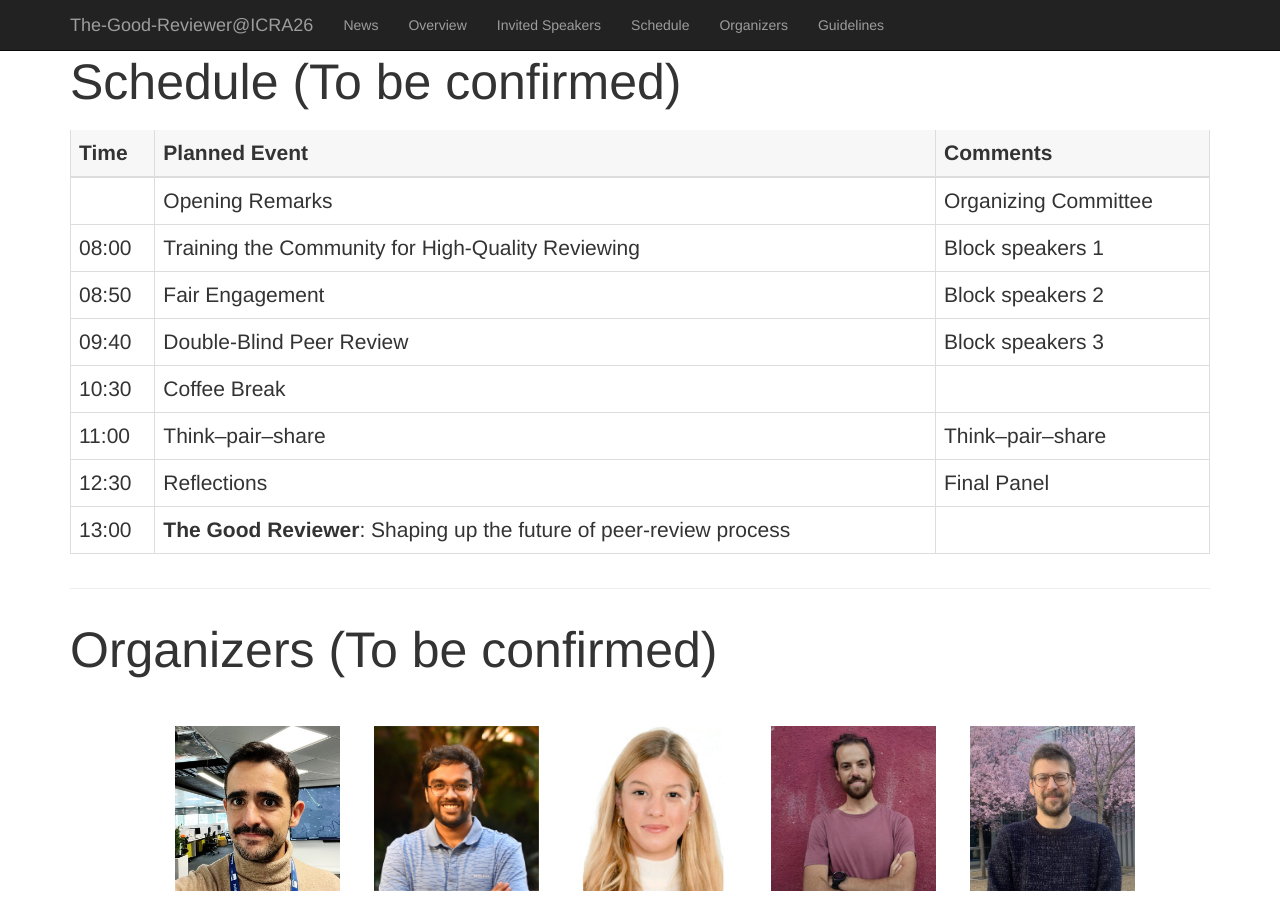
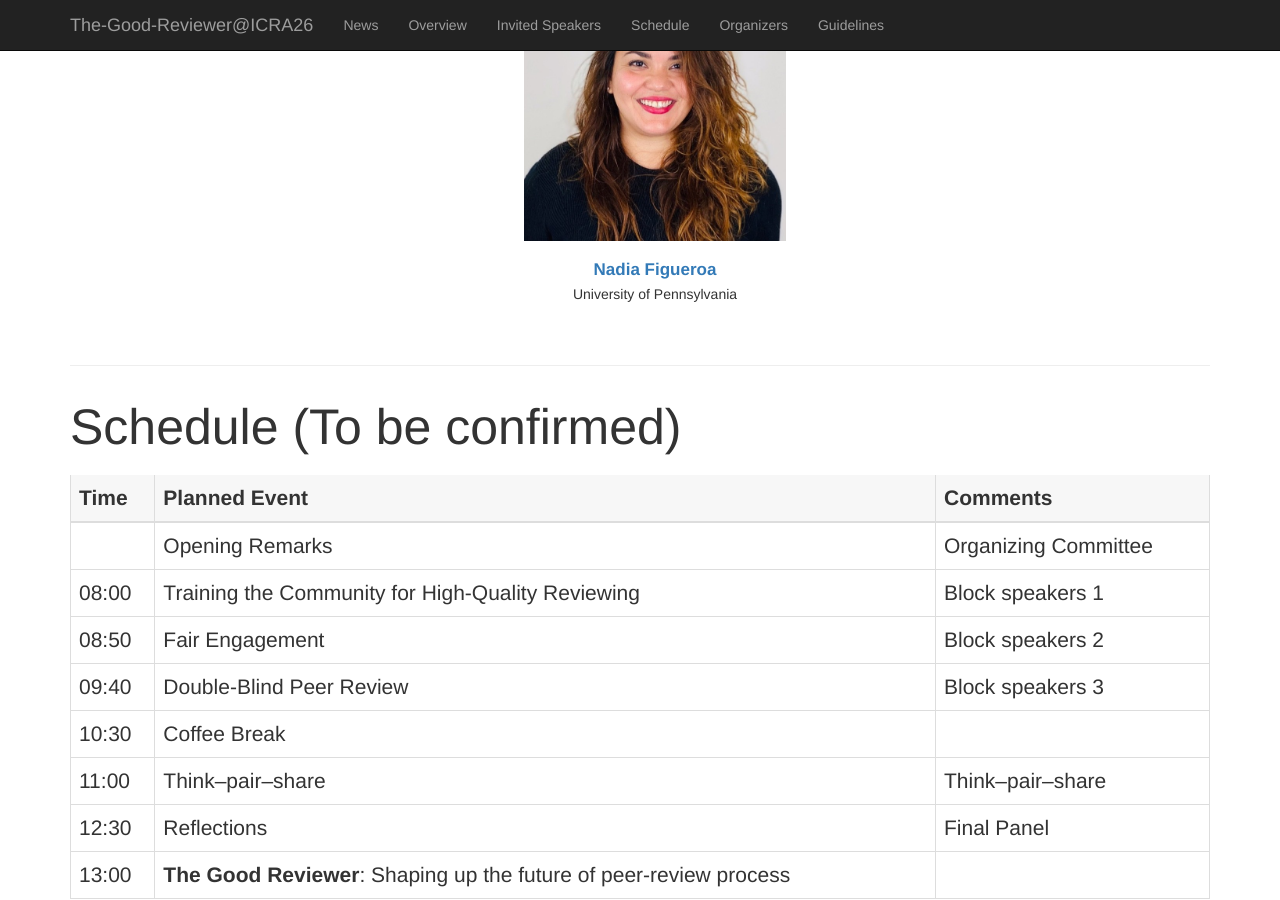
Before and after one commit to alejandrofontan/The-Good-Reviewer-ICRA26, a Jekyll site: the page built from index.html, in a window 1280 px wide and 900 px high, scrolled down 2014 px. Built offline with Jekyll 4.4.1, drawn with Linux system fonts in a browser that asks for light colours.

Commit message:
add nadia

```diff
--- a/_data/speakers.yaml
+++ b/_data/speakers.yaml
@@ -33,3 +33,9 @@
   web: https://www.linkedin.com/in/serenaivaldi/
   position: Professor
   affiliation: Universite de Lorraine
+
+- name: Nadia Figueroa
+  image: /assets/images/nadia_figueroa.jpeg
+  web: https://nbfigueroa.github.io/
+  position: Assistant Professor
+  affiliation: University of Pennsylvania
```
Also changed, not shown: assets/images/nadia_figueroa.jpeg (added).
